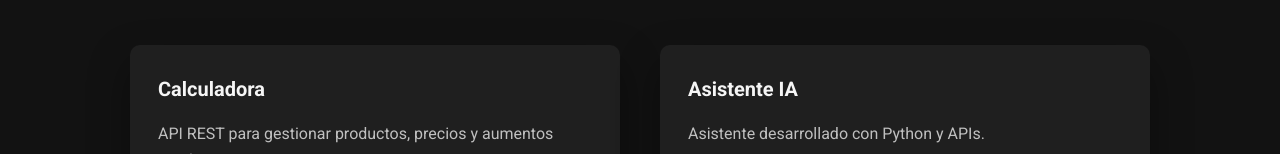
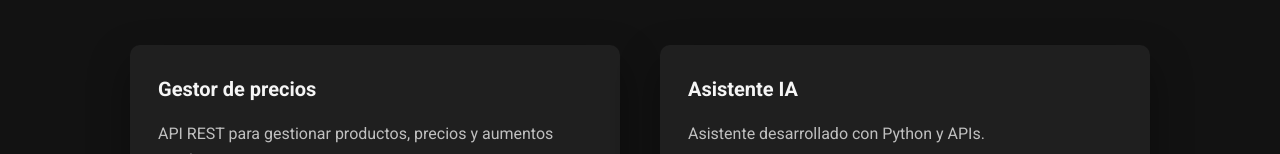
Before and after one commit to PalleiroJoaquin/Portfolio, a plain HTML site: page index.html in a window 1280 px wide. Shown: the part 1121-1275 px from the top of the page. Drawn offline with Linux system fonts and the light colour scheme.

Commit message:
Update portfolio to show Gestor de precios project

```diff
--- a/index.html
+++ b/index.html
@@ -61,7 +61,7 @@
       <h2 id="proyectos-titulo">Proyectos</h2>
       <div class="project-grid">
         <article class="project-card">
-          <h3>Calculadora</h3>
+          <h3>Gestor de precios</h3>
           <p>API REST para gestionar productos, precios y aumentos masivos.</p>
           <a
             href="https://github.com/PalleiroJoaquin/Gestor-de-precios-con-FastAPI/"
```
